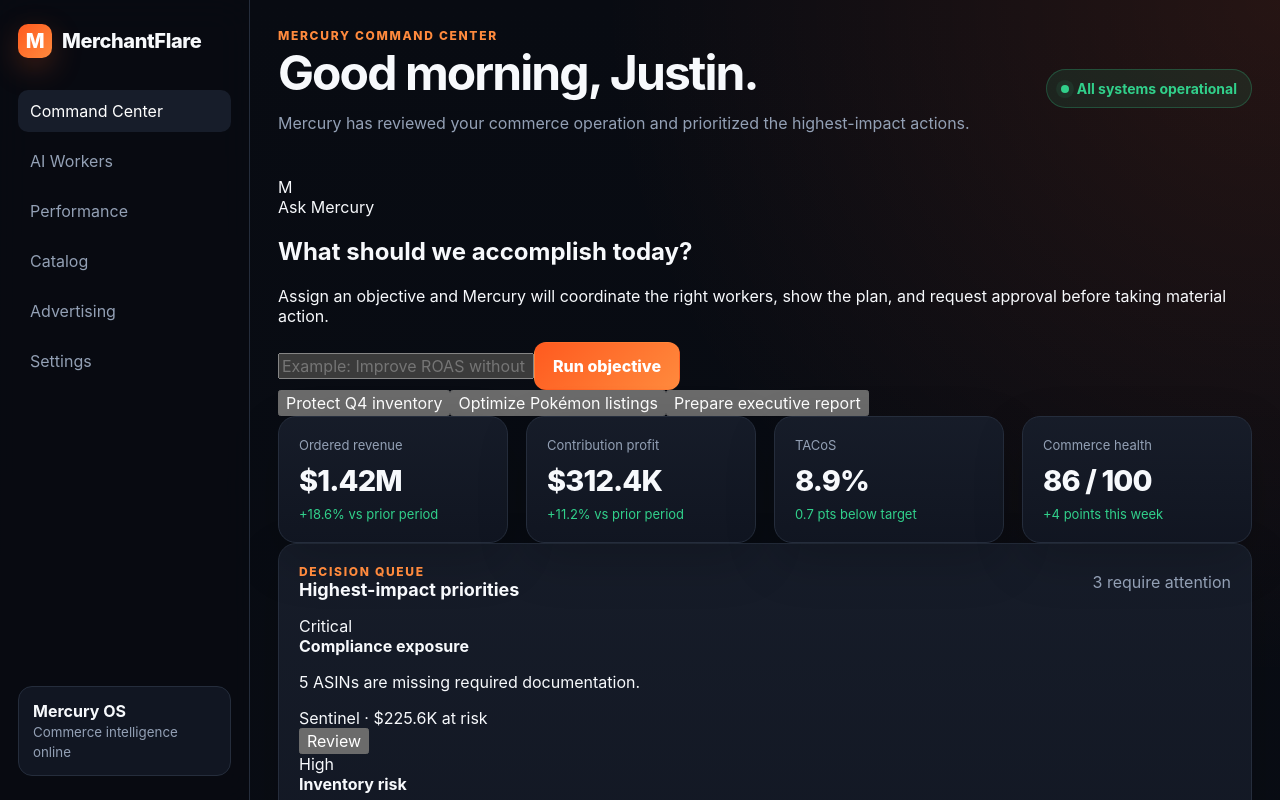
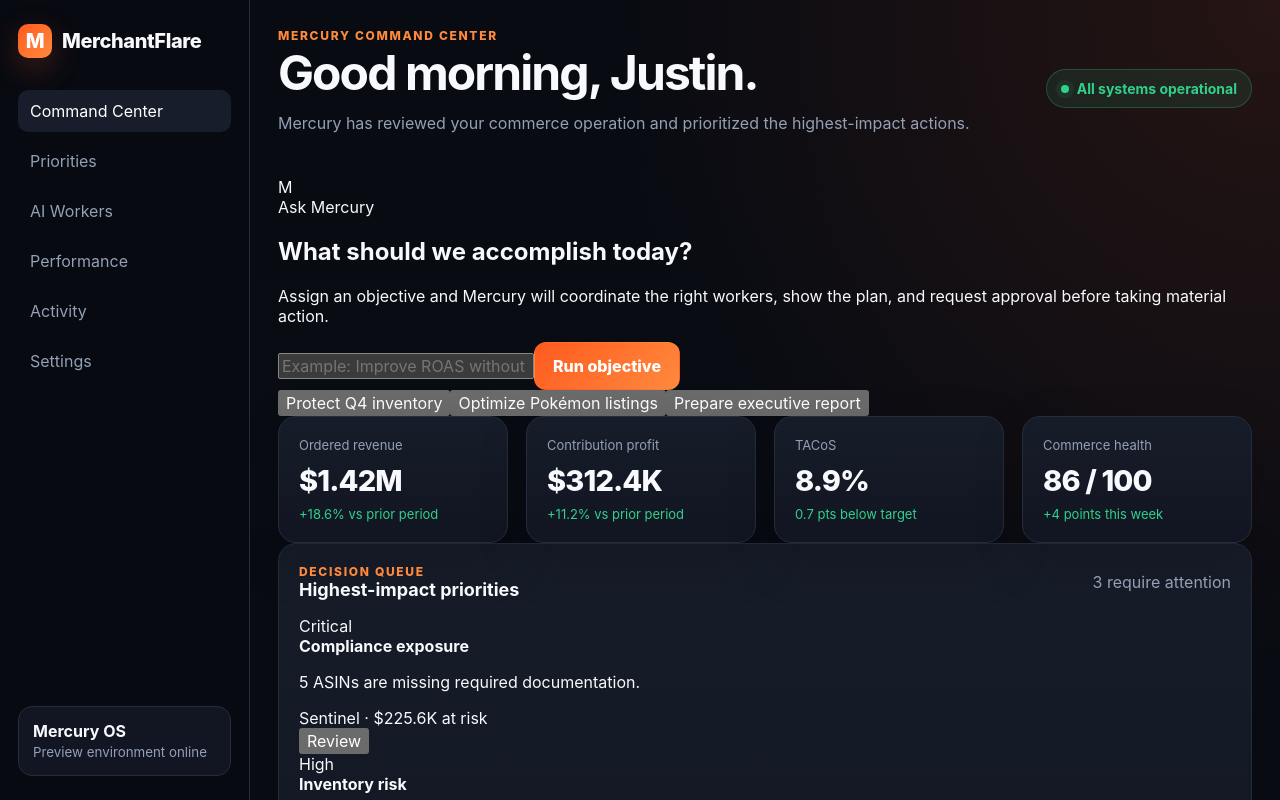
Before and after one commit to Jaytarder/merchantflare, a Next.js app: page /dashboard in a window 1280 px wide. Shown: the top 800 px of the page. Built offline with nearby package versions, Linux system fonts and the light colour scheme.

Commit message:
Make MerchantFlare navigation functional and mobile friendly

```diff
--- a/app/components/AppShell.tsx
+++ b/app/components/AppShell.tsx
@@ -1,6 +1,6 @@
 import type { ReactNode } from "react";
 
-type NavKey = "dashboard" | "workers" | "performance" | "catalog" | "advertising" | "settings";
+type NavKey = "dashboard" | "workers" | "performance" | "priorities" | "activity" | "settings";
 
 type AppShellProps = {
   active: NavKey;
@@ -9,20 +9,20 @@ type AppShellProps = {
 
 const links: Array<{ key: NavKey; label: string; href: string }> = [
   { key: "dashboard", label: "Command Center", href: "/dashboard" },
-  { key: "workers", label: "AI Workers", href: "/workers" },
+  { key: "priorities", label: "Priorities", href: "/dashboard#priorities" },
+  { key: "workers", label: "AI Workers", href: "/dashboard#workers" },
   { key: "performance", label: "Performance", href: "/dashboard#performance" },
-  { key: "catalog", label: "Catalog", href: "/catalog" },
-  { key: "advertising", label: "Advertising", href: "/advertising" },
-  { key: "settings", label: "Settings", href: "/settings" },
+  { key: "activity", label: "Activity", href: "/dashboard#activity" },
+  { key: "settings", label: "Settings", href: "/dashboard#settings" },
 ];
 
 export default function AppShell({ active, children }: AppShellProps) {
   return (
     <div className="shell">
       <aside className="sidebar">
-        <a className="brand" href="/dashboard">
+        <a className="brand" href="/dashboard" aria-label="MerchantFlare command center">
           <span className="brand-mark">M</span>
-          MerchantFlare
+          <span>MerchantFlare</span>
         </a>
         <nav className="nav" aria-label="Primary navigation">
           {links.map((link) => (
@@ -33,7 +33,7 @@ export default function AppShell({ active, children }: AppShellProps) {
         </nav>
         <div className="sidebar-footer">
           <strong>Mercury OS</strong><br />
-          <small>Commerce intelligence online</small>
+          <small>Preview environment online</small>
         </div>
       </aside>
       <main className="main">{children}</main>
```
